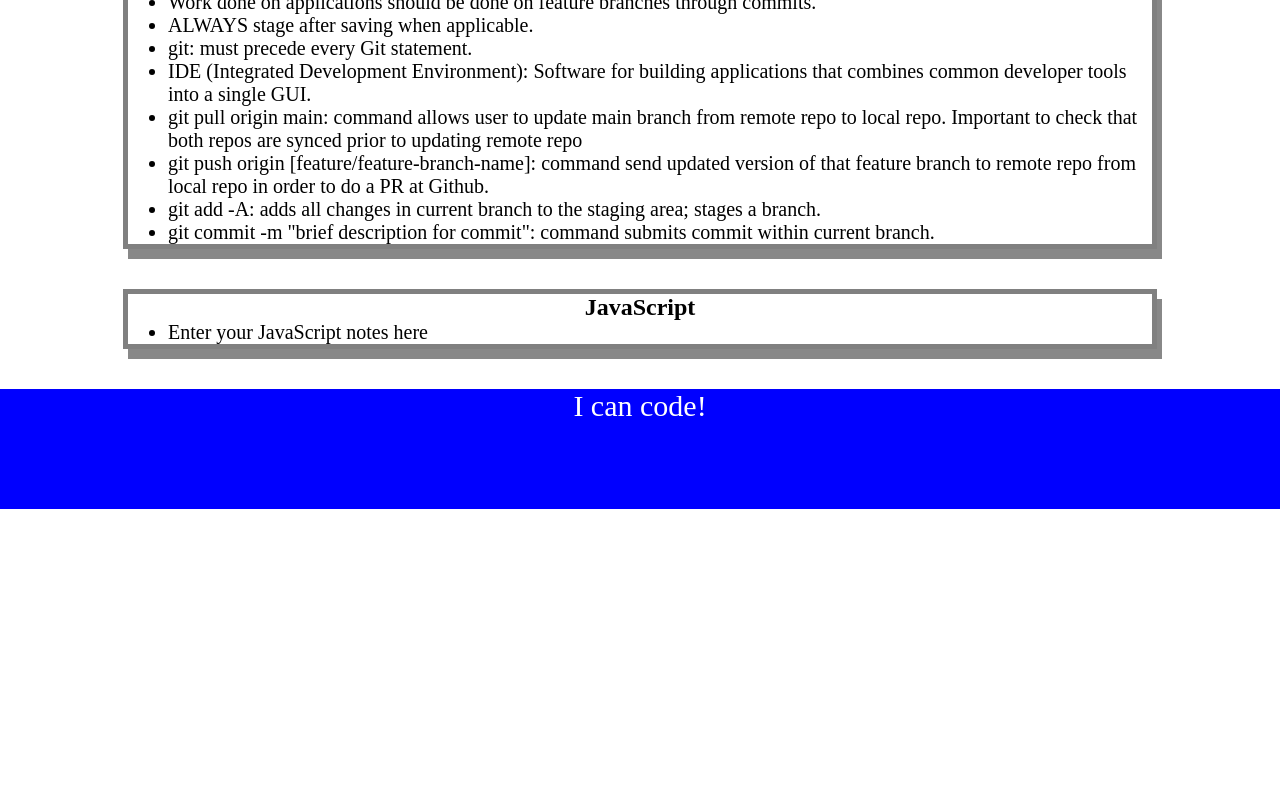
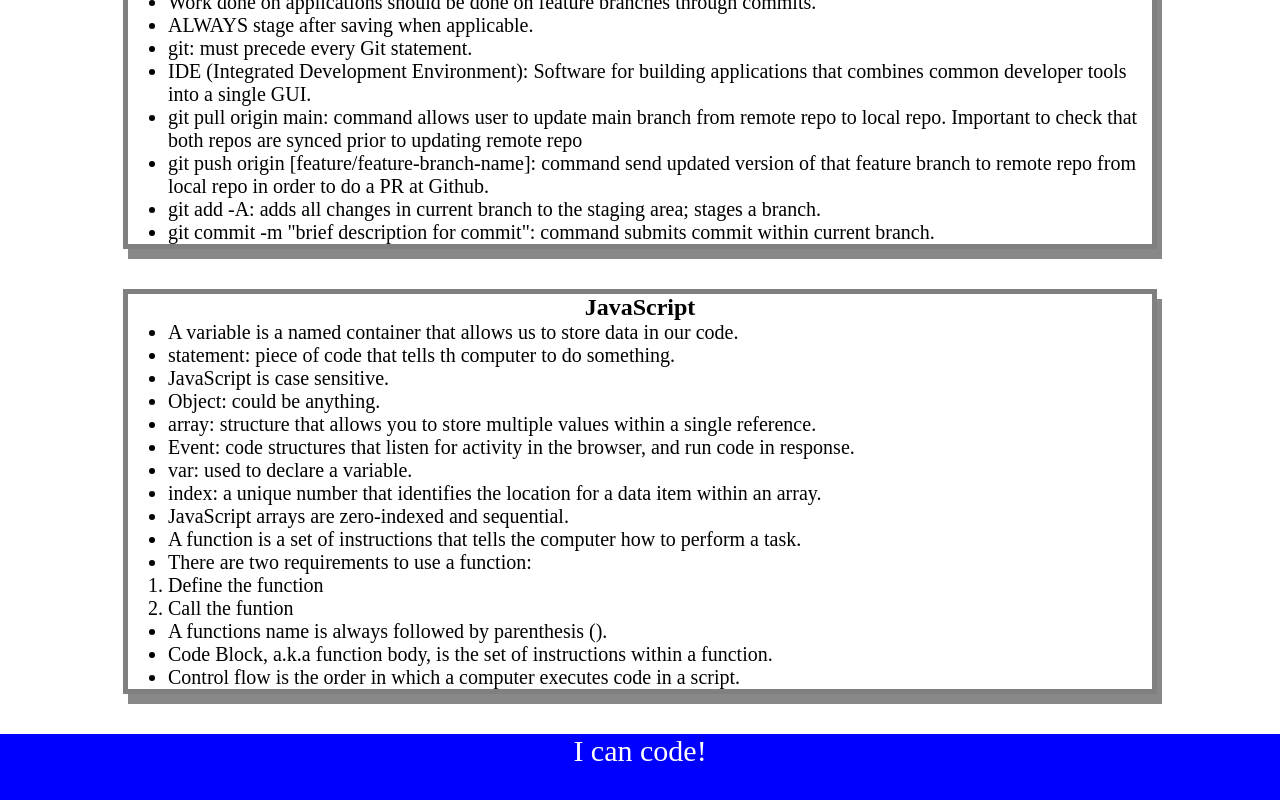
Before and after one commit to butlerk091/prework-study-guide, a plain HTML site: page index.html in a window 1280 px wide. Shown: the part 1850-2650 px from the top of the page. Before the commit the page ends 2359 px from the top, so only its background shows below. Drawn offline with Linux system fonts and the light colour scheme.

Commit message:
added JavaScript functions to script.js

```diff
--- a/assets/script.js
+++ b/assets/script.js
@@ -1,19 +1,29 @@
 var topics = ['HTML', 'CSS', 'Git', 'JavaScript'];
+var randomTopic = topics[Math.floor(Math.random() * topics.length)];
 
-for(x = 0; x < topics.length; x++){
+
+function listTopics(){
+  for (var x=0; x < topics.length; x++) {
     console.log(topics[x]);
+  }
 }
 
-/*
-if (topic === 'HTML') {
+function selectTopic() {
+ if (randomTopic === 'HTML') {
   console.log("Let's study HTML!");
-} else if (topic === 'CSS') {
+ } else if (randomTopic === 'CSS') {
   console.log("Let's study CSS!");
-} else if (topic === 'Git') {
+ } else if (randomTopic === 'Git') {
   console.log("Let's study Git!");
-} else if (topic === 'JavaScript') {
+ } else if (randomTopic === 'JavaScript') {
   console.log("Let's study JavaScript!");
-} else {
+ } else {
   console.log('Please try again!');
+ }
 }
-*/
+
+console.log('Here are the topics we learned through Prework:')
+listTopics()
+
+console.log('Which topic should we study first?');
+selectTopic()
--- a/index.html
+++ b/index.html
@@ -121,7 +121,25 @@
       <section class="card" id="javascript-section">
         <h2>JavaScript</h2>
         <ul>
-          <li>Enter your JavaScript notes here</li>
+          <li>A variable is a named container that allows us to store data in our code.</li>
+          <li>statement: piece of code that tells th computer to do something.</li>
+          <li>JavaScript is case sensitive.</li>
+          <li>Object: could be anything.</li>
+          <li>array: structure that allows you to store multiple values within a single reference.</li>
+          <li>Event: code structures that listen for activity in the browser, and run code in response.</li>
+          <li>var: used to declare a variable.</li>
+          <li>index: a unique number that identifies the location for a data item within an array.</li>
+          <li>JavaScript arrays are zero-indexed and sequential.</li>
+          <li>A function is a set of instructions that tells the computer how to perform a task.</li>
+          <li>There are two requirements to use a function:
+            <ol>
+              <li>Define the function</li>
+              <li>Call the funtion</li>
+            </ol>
+          </li>
+          <li>A functions name is always followed by parenthesis ().</li>
+          <li>Code Block, a.k.a function body, is the set of instructions within a function.</li>
+          <li>Control flow is the order in which a computer executes code in a script.</li>
         </ul>
       </section>
     </main>
```
